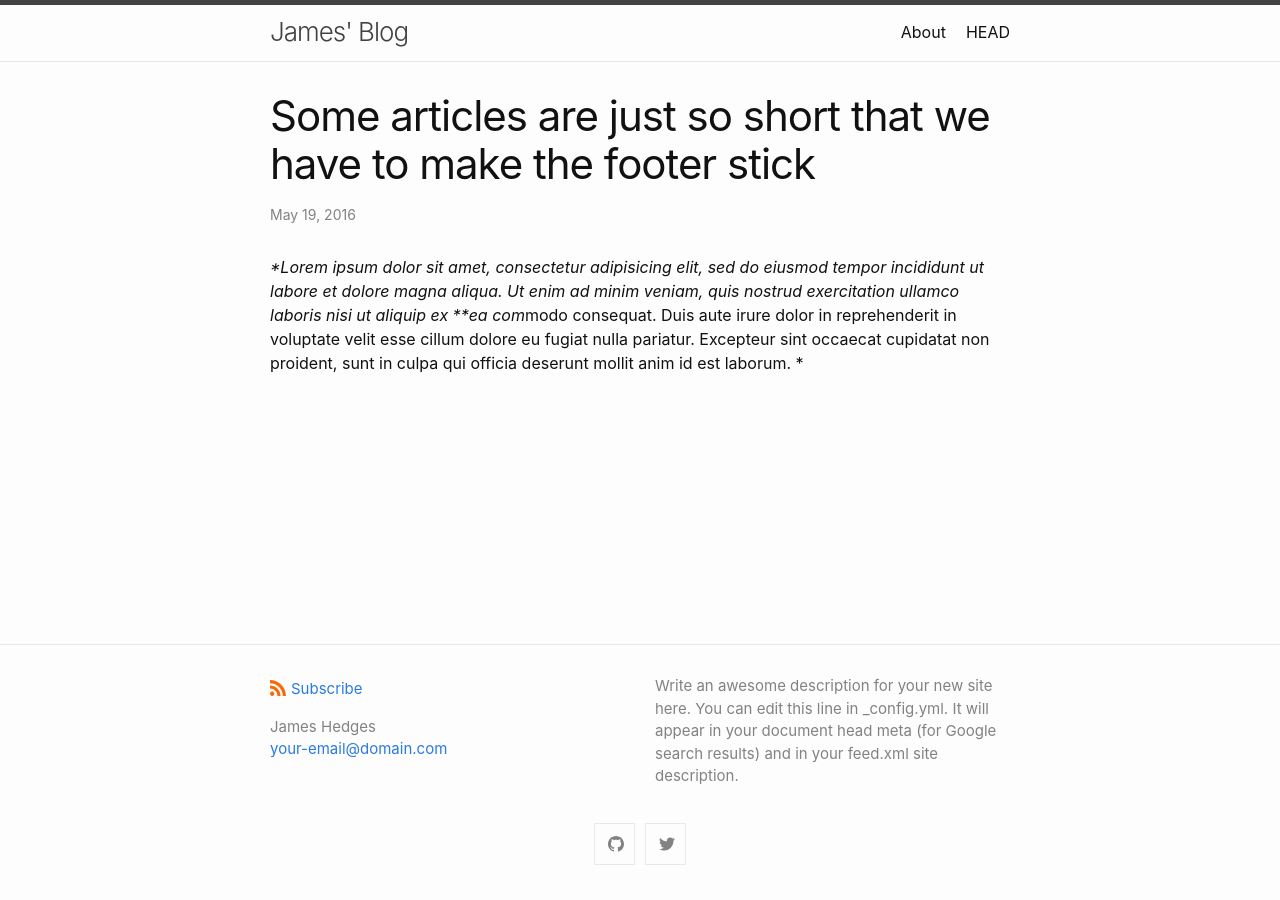
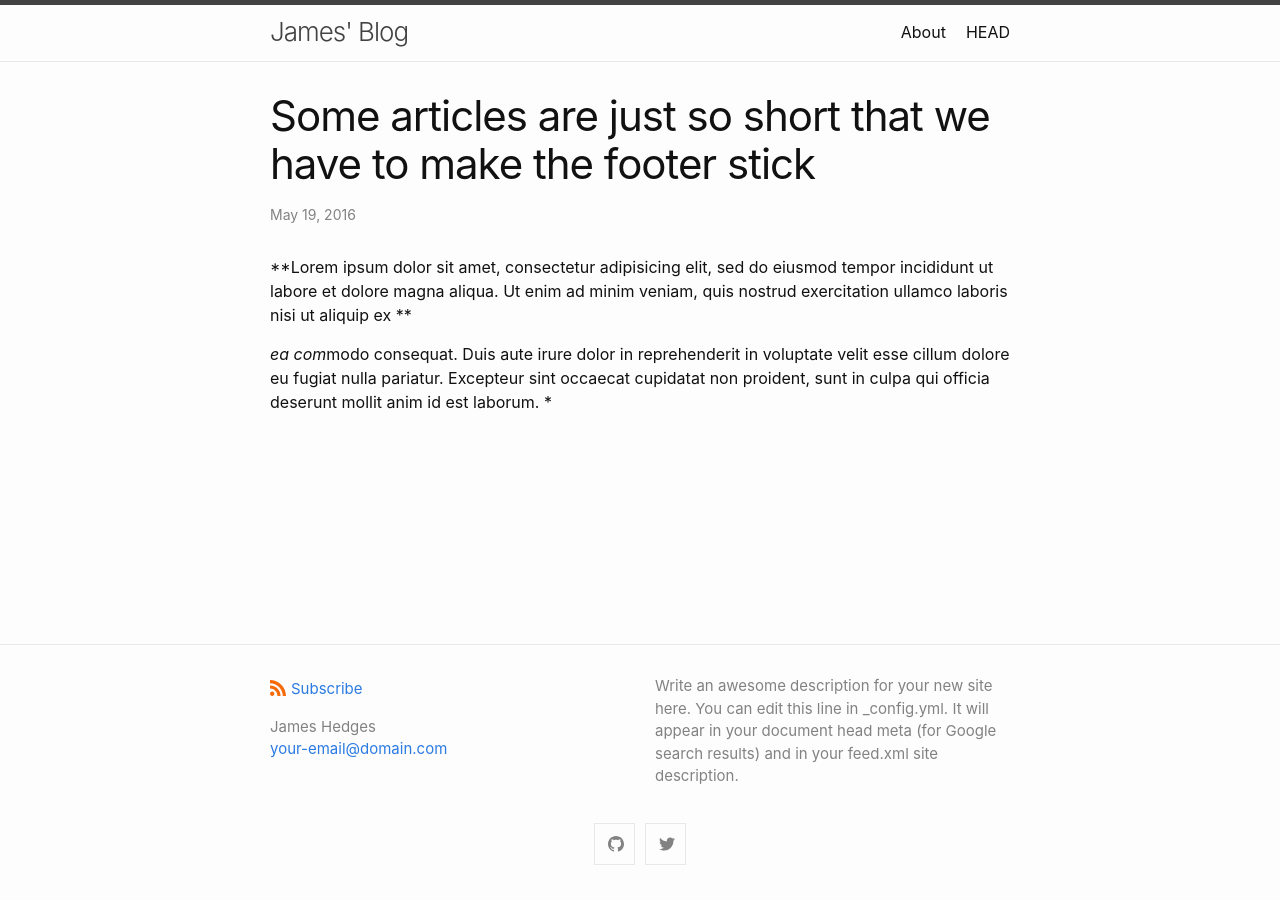
Before and after one commit to HedgesJA/HedgesJA.github.io, a Jekyll site: the page built from _posts/2016-05-19-super-short-article.md, in a window 1280 px wide. Built offline with Jekyll 4.4.1, drawn with Linux system fonts in a browser that asks for light colours.

Commit message:
Small change 3

```diff
--- a/_posts/2016-05-19-super-short-article.md
+++ b/_posts/2016-05-19-super-short-article.md
@@ -4,5 +4,7 @@ title: "Some articles are just so short that we have to make the footer stick"
 categories: misc
 ---
 
-**Lorem ipsum dolor sit amet, consectetur adipisicing elit, sed do eiusmod tempor incididunt ut labore et dolore magna aliqua. Ut enim ad minim veniam, quis nostrud exercitation ullamco laboris nisi ut aliquip ex **ea com*modo consequat. Duis aute irure dolor in reprehenderit in voluptate velit esse cillum dolore eu fugiat nulla pariatur. Excepteur sint occaecat cupidatat non proident, sunt in culpa qui officia deserunt mollit anim id est laborum.
+**Lorem ipsum dolor sit amet, consectetur adipisicing elit, sed do eiusmod tempor incididunt ut labore et dolore magna aliqua. Ut enim ad minim veniam, quis nostrud exercitation ullamco laboris nisi ut aliquip ex **
+
+*ea com*modo consequat. Duis aute irure dolor in reprehenderit in voluptate velit esse cillum dolore eu fugiat nulla pariatur. Excepteur sint occaecat cupidatat non proident, sunt in culpa qui officia deserunt mollit anim id est laborum.
 *
```
